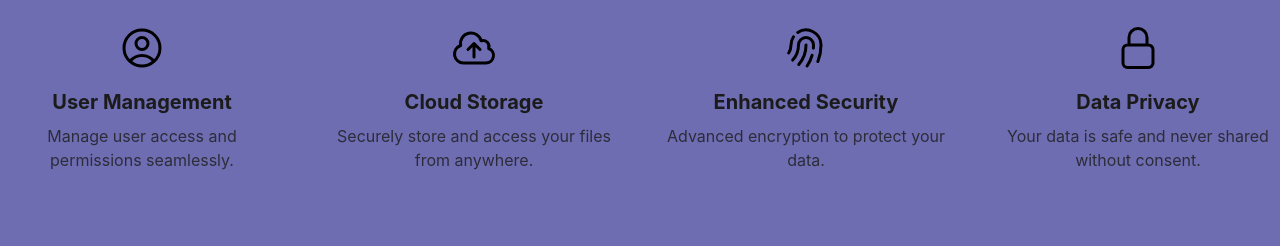
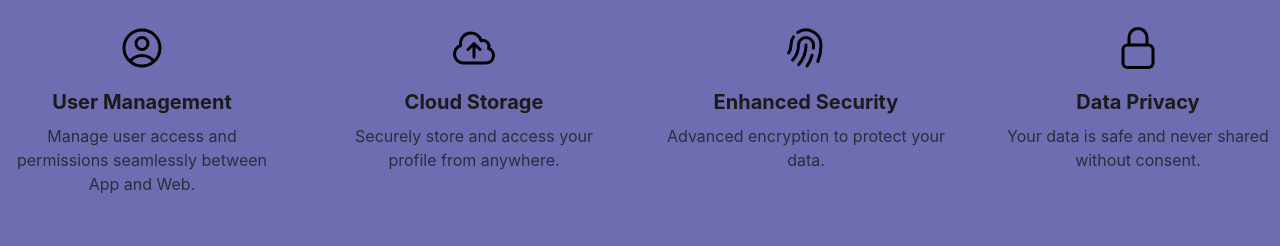
Before and after one commit to Blaithnaid/wick-vite-site, a React (Vite) app: page /home in a window 1280 px wide. Shown: the part 1100-1346 px from the top of the page. Built offline with nearby package versions, Linux system fonts and the light colour scheme; no server answers.

Commit message:
fixing spellings

```diff
--- a/src/components/Hero.jsx
+++ b/src/components/Hero.jsx
@@ -12,13 +12,13 @@ import video from "../assets/wick-video.mp4"; // Import video for the hero secti
 const features = [
 	{
 		name: "User Management",
-		description: "Manage user access and permissions seamlessly.",
+		description: "Manage user access and permissions seamlessly between App and Web.",
 		icon: UserCircleIcon,
 		imageSrc: "https://picsum.photos/400/400?random=1",
 	},
 	{
 		name: "Cloud Storage",
-		description: "Securely store and access your files from anywhere.",
+		description: "Securely store and access your profile from anywhere.",
 		icon: CloudArrowUpIcon,
 		imageSrc: "https://picsum.photos/400/400?random=2",
 	},
```
